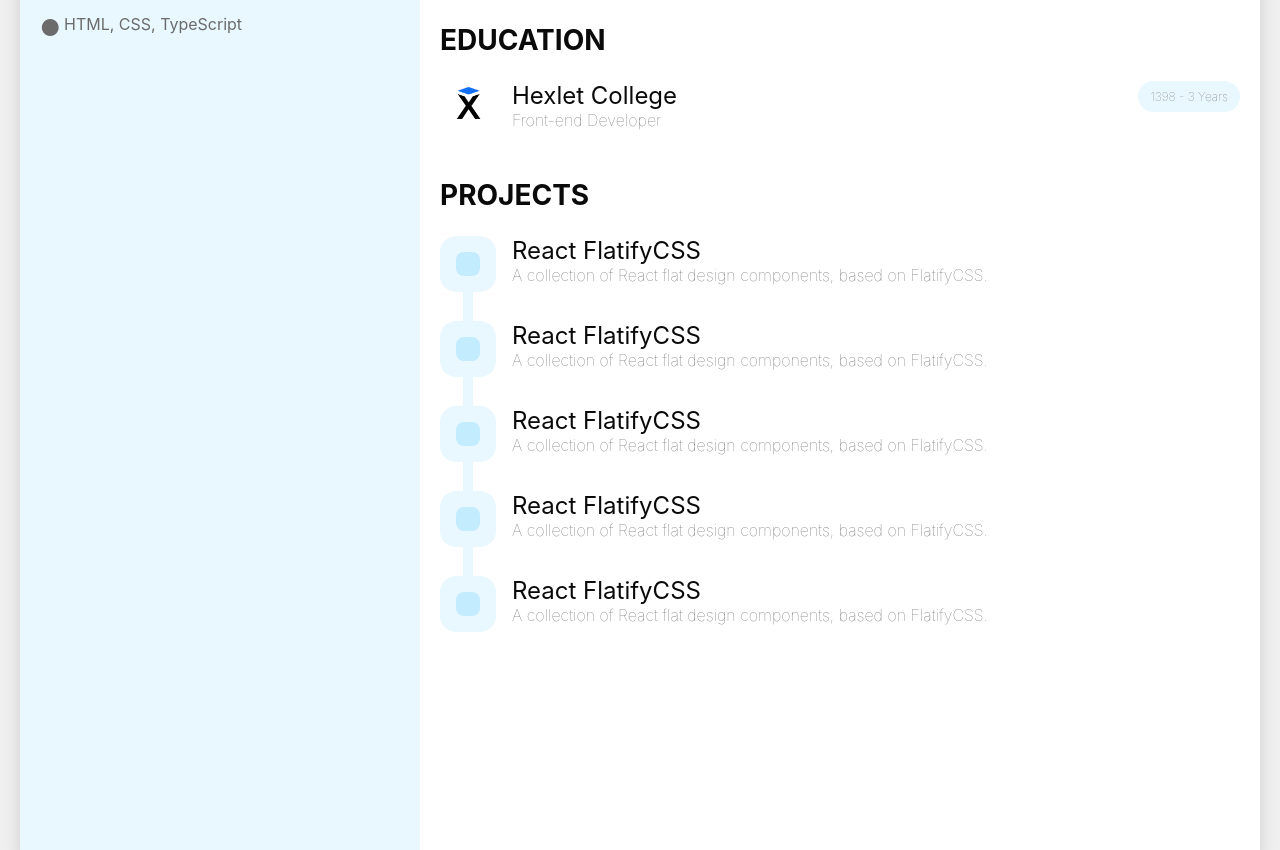
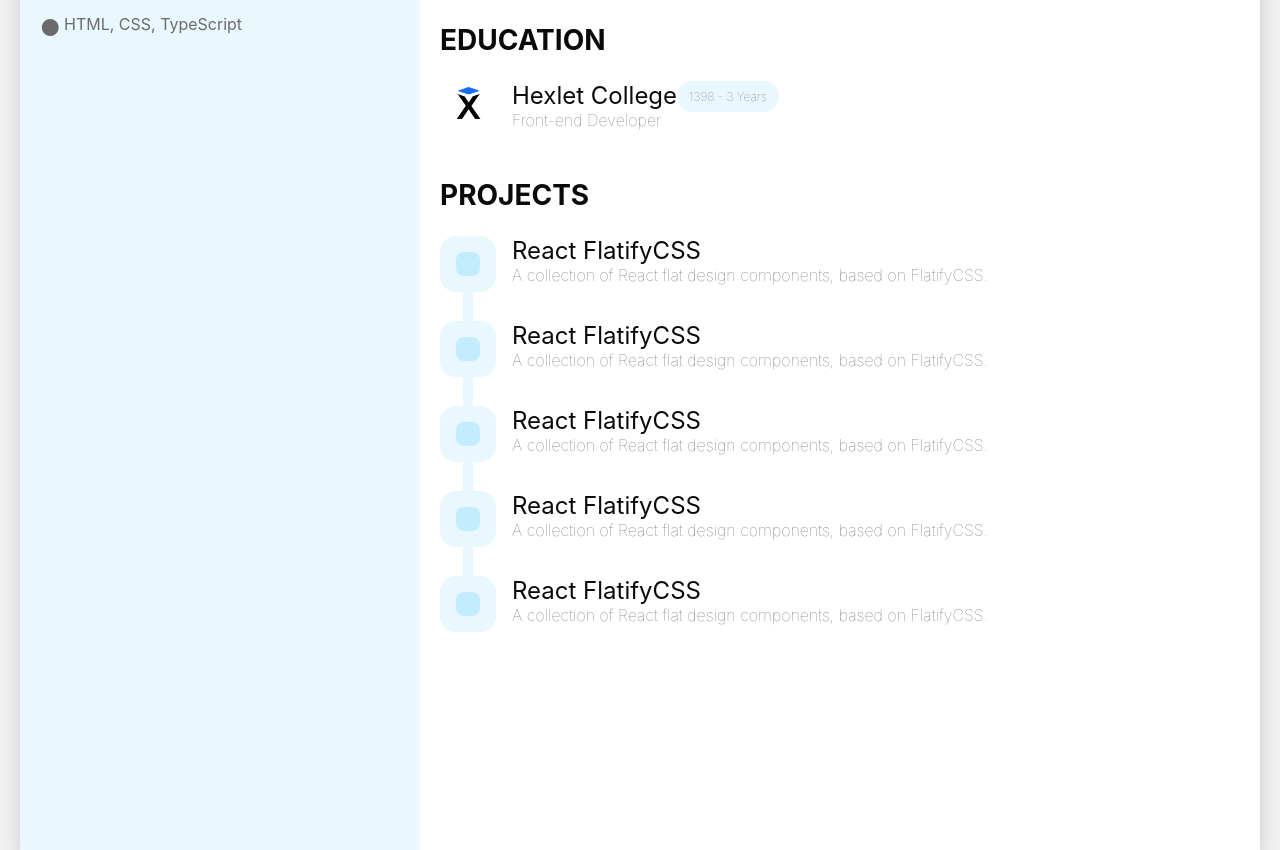
Before and after one commit to diplomatgmg/cv, a React (Vite) app in the folder frontend/: page /cv in a window 1280 px wide. Shown: the part 900-1750 px from the top of the page. Built offline with nearby package versions, Linux system fonts and the light colour scheme.

Commit message:
refactor: improved ui

```diff
--- a/frontend/src/pages/CVPage.tsx
+++ b/frontend/src/pages/CVPage.tsx
@@ -152,11 +152,13 @@ export const CVPage = () => {
             <SectionName>Education</SectionName>
             <EducationItem>
               <EducationImage src={HexletLogo} />
-              <EducationInfo>
-                <EducationName>Hexlet College</EducationName>
-                <EducationDescription>Front-end Developer</EducationDescription>
-              </EducationInfo>
-              <ExperienceTime>1398 - 3 Years</ExperienceTime>
+              <EducationWrapper>
+                <EducationInfo>
+                  <EducationName>Hexlet College</EducationName>
+                  <EducationDescription>Front-end Developer</EducationDescription>
+                </EducationInfo>
+                <ExperienceTime>1398 - 3 Years</ExperienceTime>
+              </EducationWrapper>
             </EducationItem>
           </Section>
           <Section>
@@ -278,6 +280,11 @@ const UpperLeftSidePaper = styled.div`
     padding-right: 0;
     justify-content: space-between;
   }
+
+  @media (max-width: 768px) {
+    display: flex;
+    flex-direction: column;
+  }
 `
 
 const Username = styled.div`
@@ -335,6 +342,11 @@ const UserSocialWrapper = styled.div`
     flex-direction: column;
     justify-content: space-between;
   }
+
+  @media (max-width: 768px) {
+    flex-direction: row;
+    justify-content: start;
+  }
 `
 
 const Icon = styled.a`
@@ -377,6 +389,11 @@ const SectionItemsWrapper = styled.div`
     display: grid;
     grid-template-columns: repeat(2, 1fr);
   }
+
+  @media (max-width: 768px) {
+    display: flex;
+    flex-direction: column;
+  }
 `
 
 const SectionItems = styled.div`
@@ -404,9 +421,17 @@ const EducationImage = styled.img`
   top: 6px;
 `
 
+const EducationWrapper = styled.div`
+  display: flex;
+  margin-left: 40px;
+
+  @media (max-width: 768px) {
+    flex-direction: column;
+  }
+`
+
 const EducationInfo = styled.div`
   margin-right: auto;
-  margin-left: 40px;
 `
 
 const EducationName = styled.div`
@@ -438,6 +463,7 @@ const SectionExperience = styled.div`
 
   &:last-child {
     margin-bottom: 0;
+
     &:before {
       height: calc(100% - 2.25rem);
     }
@@ -448,6 +474,11 @@ const ExperienceHeader = styled.div`
   display: flex;
   align-items: center;
   justify-content: space-between;
+
+  @media (max-width: 576px) {
+    flex-direction: column;
+    align-items: start;
+  }
 `
 
 const ExperienceHeaderInner = styled.div``
@@ -491,7 +522,13 @@ const ExperienceTime = styled.div`
   padding: 0.5rem 0.75rem;
   border-radius: 1.5rem;
   height: fit-content;
+  width: fit-content;
   font-size: 0.75rem;
+  white-space: nowrap;
+
+  @media (max-width: 768px) {
+    margin-top: 0.5rem;
+  }
 `
 
 const ExperienceDetailsWrapper = styled.div`
@@ -605,8 +642,9 @@ const ProjectSection = styled.div`
 
   &:last-child {
     margin-bottom: 0;
+
     &:before {
-      height: calc(100% - 2.25rem);
+      height: calc(100% - 3rem);
     }
   }
 `
```
